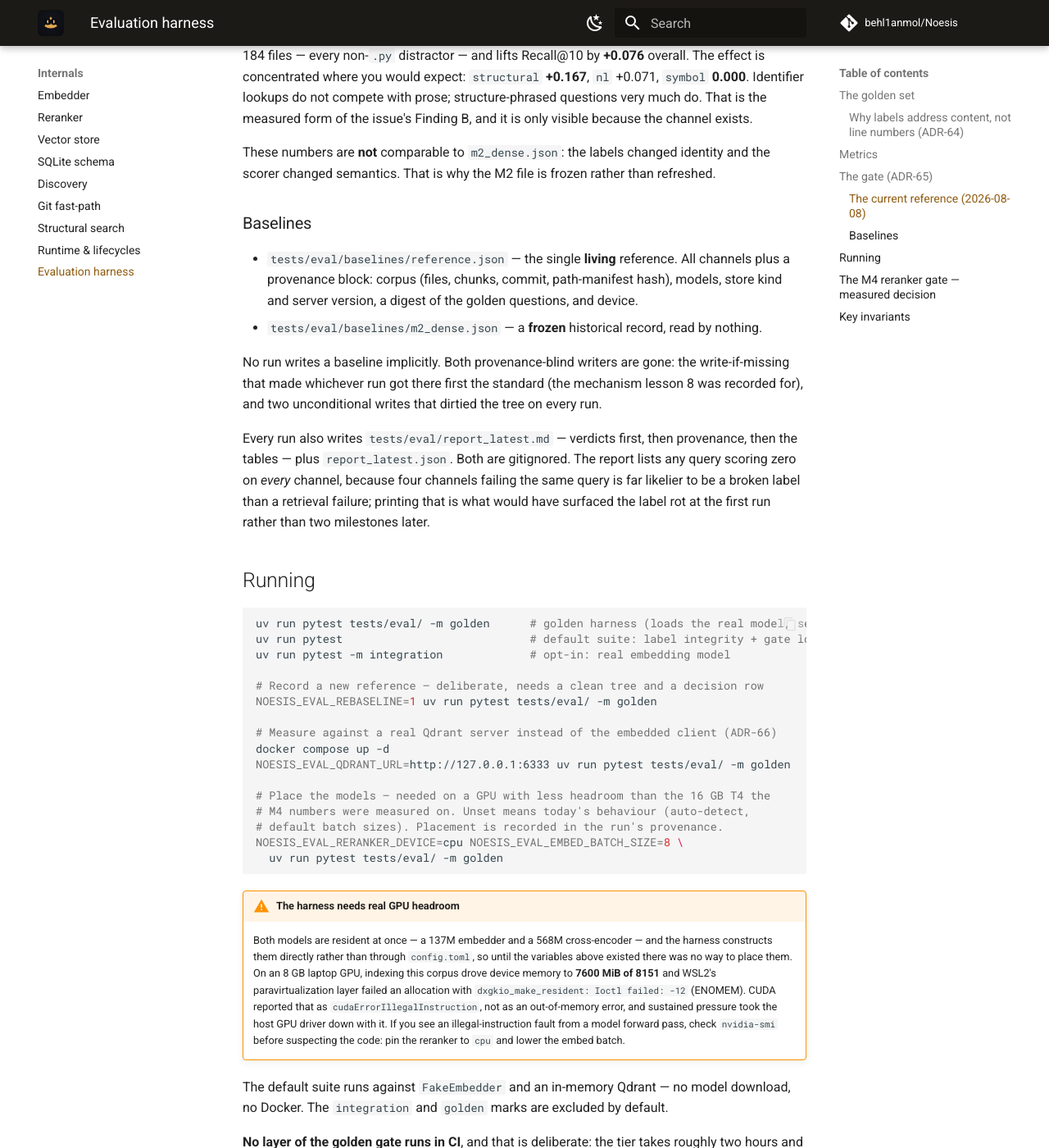
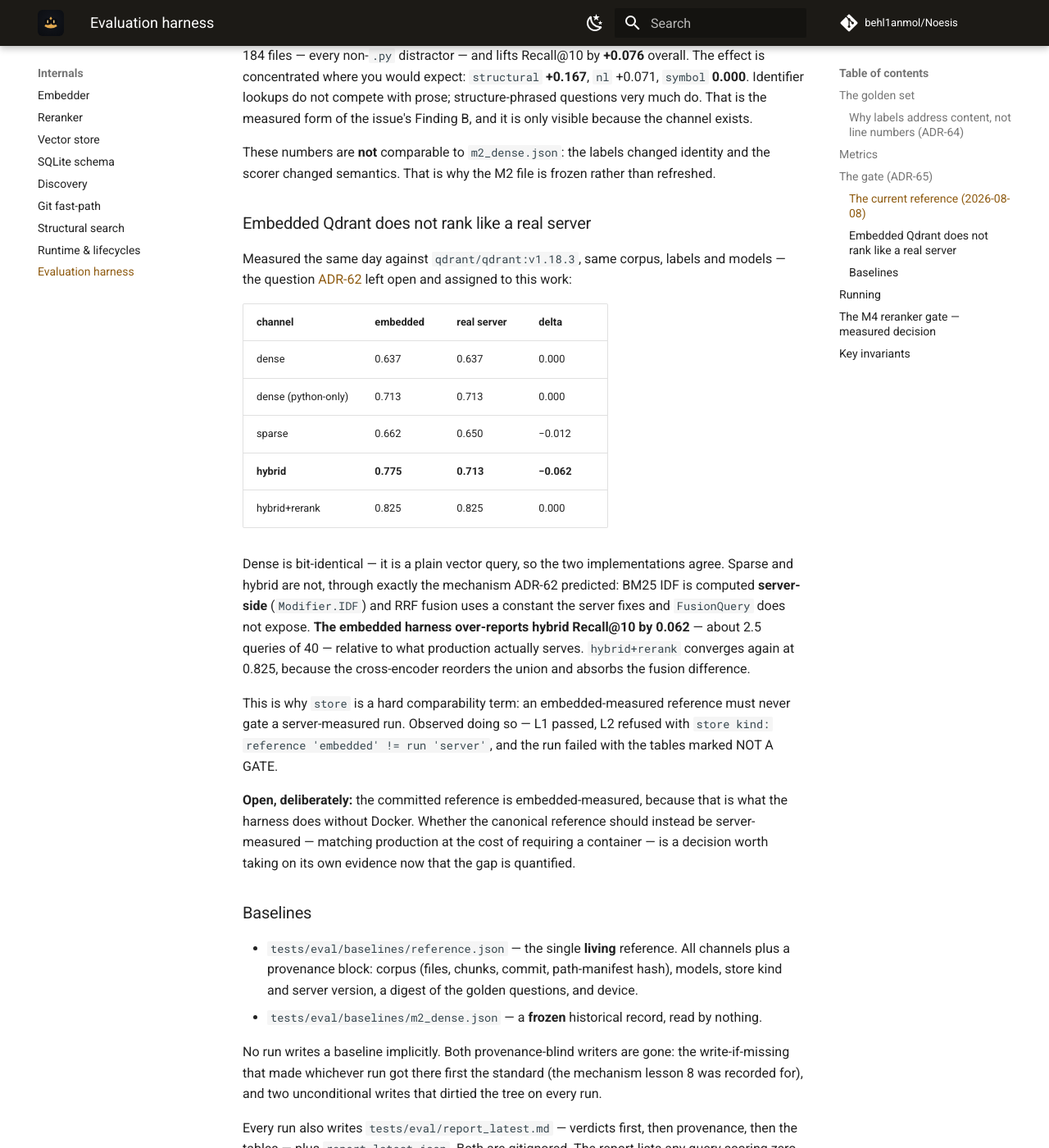
Before and after one commit to behl1anmol/Noesis, an MkDocs documentation site: the page built from docs/internals/evaluation.md, in a window 1280 px wide and 1400 px high, scrolled down 3321 px. Shown: the whole window at 82% size. Built offline with MkDocs 1.6.1 and Material for MkDocs 9.7.7, drawn with Linux system fonts in a browser that asks for light colours; comment, search, counter and statistics services are not loaded.

Commit message:
docs: close ADR-62's residual with a measurement, not an argument (ADR-66)
ADR-62 shipped the qdrant pin bump and stated its own limit: "a functional
smoke test proves the hybrid path RUNS against the new server; it does not
prove the RANKING is unchanged... closing it means running the golden harness
against a real server, which belongs to #38".

Measured, same corpus, labels and models, embedded vs qdrant/qdrant:v1.18.3:

  channel               embedded   server    delta
  dense                   0.637     0.637    0.000
  dense (python-only)     0.713     0.713    0.000
  sparse                  0.662     0.650   -0.012
  hybrid                  0.775     0.713   -0.062
  hybrid+rerank           0.825     0.825    0.000

The answer is that ranking did NOT survive unchanged, and it diverges exactly
where ADR-62 predicted. Dense is bit-identical, because it is a plain vector
query both implementations agree on. Sparse and hybrid are not: BM25 IDF is
computed server-side via Modifier.IDF, and RRF fusion uses a constant the
server fixes and FusionQuery does not expose. So the embedded harness
over-reports hybrid Recall@10 by 0.062 — about 2.5 queries of 40 — against
what production actually serves. hybrid+rerank reconverges at 0.825 because
the cross-encoder reorders the union and absorbs the fusion difference.

The same run is the first live demonstration of ADR-66's guard: L1 passed, L2
refused with `store kind: reference 'embedded' != run 'server'`, the tables
were marked NOT A GATE and the run failed rather than quietly comparing two
different experiments.

Left open deliberately, now that the gap is quantified: whether the canonical
reference should be server-measured (matches production, needs a container)
rather than embedded. That is a decision worth its own evidence.

Co-Authored-By: Claude Opus 5 <noreply@anthropic.com>

```diff
--- a/docs/internals/evaluation.md
+++ b/docs/internals/evaluation.md
@@ -63,6 +63,24 @@ First measurement under content-anchored labels ([ADR-64](../project/decisions.m
 **What the python-only diagnostic says about corpus growth.** Filtering to Python removes 99 of 184 files — every non-`.py` distractor — and lifts Recall@10 by **+0.076** overall. The effect is concentrated where you would expect: `structural` **+0.167**, `nl` +0.071, `symbol` **0.000**. Identifier lookups do not compete with prose; structure-phrased questions very much do. That is the measured form of the issue's Finding B, and it is only visible because the channel exists.
 
 These numbers are **not** comparable to `m2_dense.json`: the labels changed identity and the scorer changed semantics. That is why the M2 file is frozen rather than refreshed.
+
+### Embedded Qdrant does not rank like a real server
+
+Measured the same day against `qdrant/qdrant:v1.18.3`, same corpus, labels and models — the question [ADR-62](../project/decisions.md) left open and assigned to this work:
+
+| channel | embedded | real server | delta |
+|---|---|---|---|
+| dense | 0.637 | 0.637 | 0.000 |
+| dense (python-only) | 0.713 | 0.713 | 0.000 |
+| sparse | 0.662 | 0.650 | −0.012 |
+| **hybrid** | **0.775** | **0.713** | **−0.062** |
+| hybrid+rerank | 0.825 | 0.825 | 0.000 |
+
+Dense is bit-identical — it is a plain vector query, so the two implementations agree. Sparse and hybrid are not, through exactly the mechanism ADR-62 predicted: BM25 IDF is computed **server-side** (`Modifier.IDF`) and RRF fusion uses a constant the server fixes and `FusionQuery` does not expose. **The embedded harness over-reports hybrid Recall@10 by 0.062** — about 2.5 queries of 40 — relative to what production actually serves. `hybrid+rerank` converges again at 0.825, because the cross-encoder reorders the union and absorbs the fusion difference.
+
+This is why `store` is a hard comparability term: an embedded-measured reference must never gate a server-measured run. Observed doing so — L1 passed, L2 refused with `store kind: reference 'embedded' != run 'server'`, and the run failed with the tables marked NOT A GATE.
+
+**Open, deliberately:** the committed reference is embedded-measured, because that is what the harness does without Docker. Whether the canonical reference should instead be server-measured — matching production at the cost of requiring a container — is a decision worth taking on its own evidence now that the gap is quantified.
 
 ### Baselines
 
```
Also changed, not shown: architecture-docs/code-indexer-expanded-architecture.md (+1 -1 lines), docs/project/decisions.md (+1 -1 lines).
